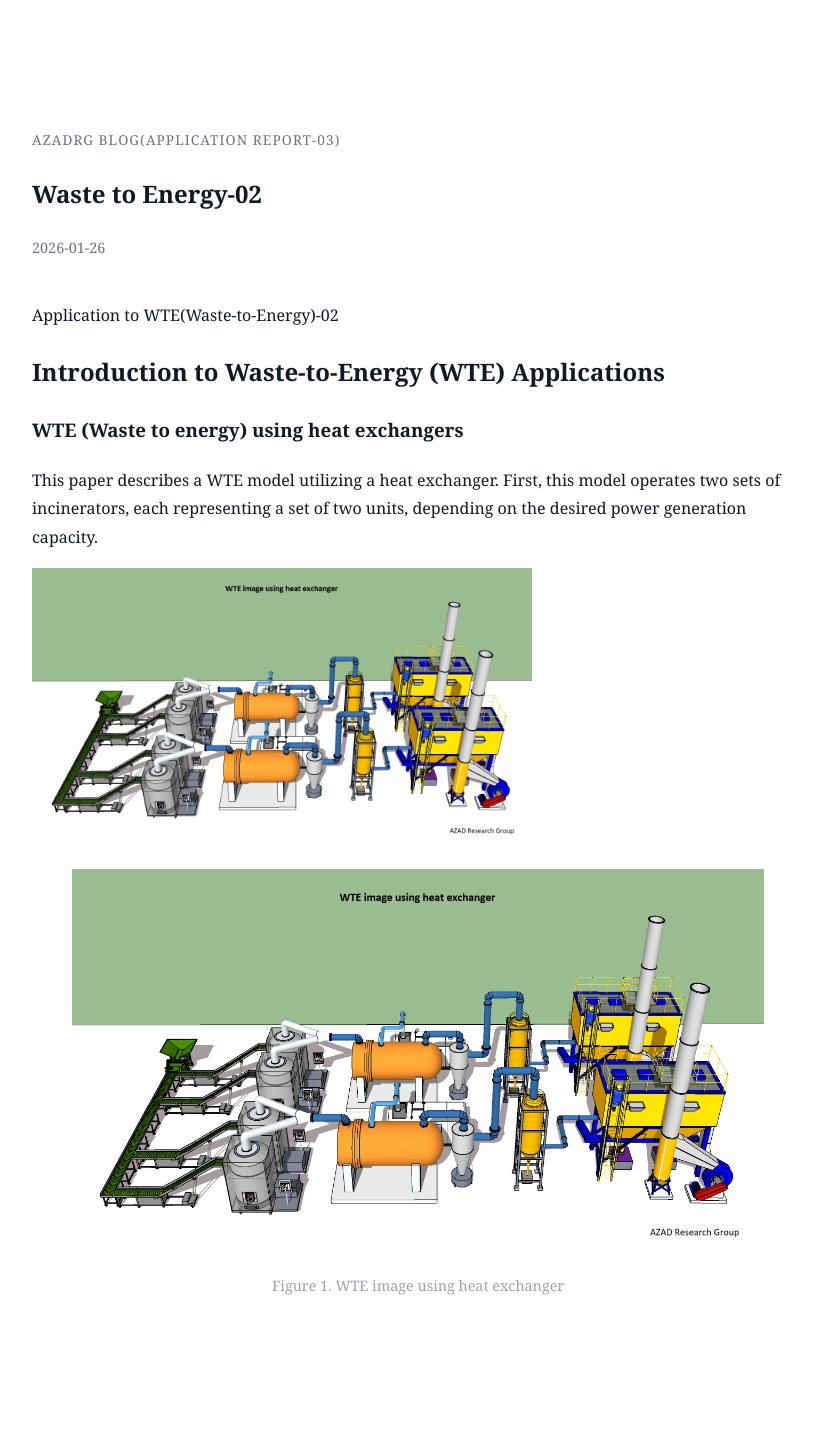
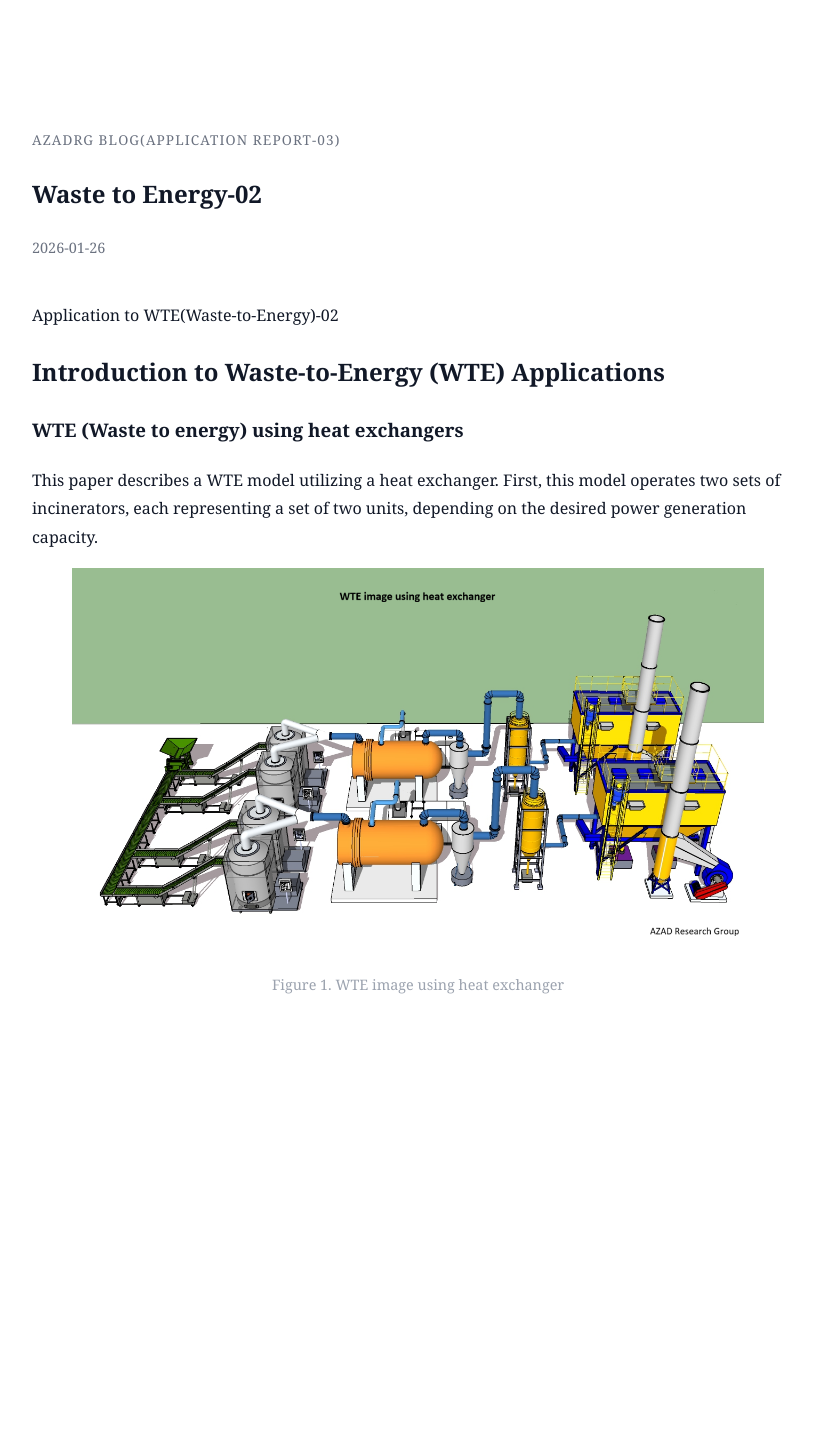
Before and after one commit to ssimsangmin49-creator/ecofriendly-polymer-compounds-incineration, a Jekyll site: the page built from _posts/2026-01-26-waste-to-energy2.md, in a window 1280 px wide. Shown: the whole page, without its empty margins (222-1035 px from the left). Built offline with Jekyll 4.4.1, drawn with Linux system fonts in a browser that asks for light colours; after the commit the page ends 1141 px from its top, so only the background shows below that.

Commit message:
Update WTE image with lightbox and zoom feature

```diff
--- a/_posts/2026-01-26-waste-to-energy2.md
+++ b/_posts/2026-01-26-waste-to-energy2.md
@@ -15,19 +15,23 @@
 First, this model operates two sets of incinerators, each representing a set of two units,
 depending on the desired power generation capacity.
 
-<a href="/assets/images/wte-hx.png">
-  <img src="/assets/images/wte-hx.png" width="500">
-</a>
 
 <figure style="text-align:center;">
-  <img src="{{ '/assets/images/wte-hx.png' | relative_url }}"
-       alt="WTE image using heat exchanger"
-        style="max-width:700px; width:100%;">
+  <a href="#wte-hx">
+    <img src="{{ '/assets/images/wte-hx.png' | relative_url }}"
+         alt="WTE image using heat exchanger"
+         style="max-width:700px; width:100%; cursor: zoom-in;">
+  </a>
+
   <figcaption style="
     margin-top:0.75rem;
     font-size:0.9rem;
     color:#9ca3af;
-    ">
-  Figure 1. WTE image using heat exchanger
+  ">
+    Figure 1. WTE image using heat exchanger
   </figcaption>
 </figure>
+
+<a href="#_" class="lightbox" id="wte-hx">
+  <img src="{{ '/assets/images/wte-hx.png' | relative_url }}">
+</a>
```
